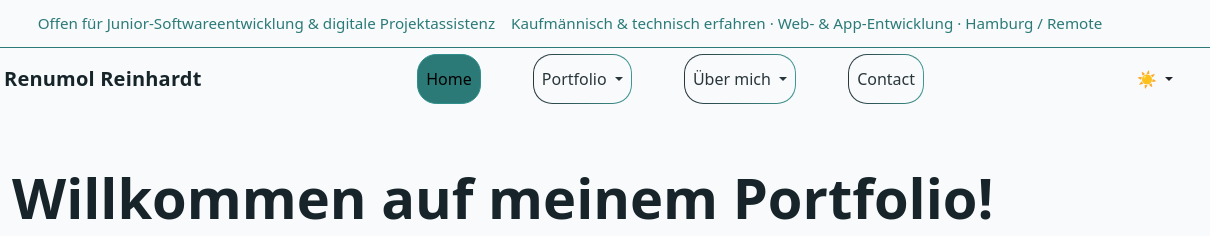
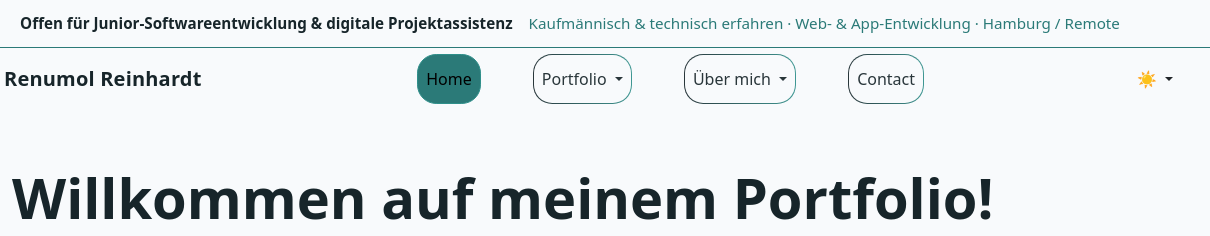
Before and after one commit to RenoR-711/Portfolio-Website, a plain HTML site: page index.html in a window 1280 px wide. Shown: the top 236 px of the page, 70-1280 px from the left. Drawn offline with nearby package versions, Linux system fonts and the light colour scheme.

Commit message:
Update index.html

```diff
--- a/index.html
+++ b/index.html
@@ -29,8 +29,10 @@
   <header>
     <div class="site-banner">
       <!-- Aktuell offen für Backend-Junior & Digitalisierungsrollen im Raum Hamburg / Remote  -->
+      <span class="banner-status">
         Offen für Junior-Softwareentwicklung & digitale Projektassistenz
-      <span class="d-none d-md-inline">
+      </span>
+      <span class="banner-info">
         Kaufmännisch & technisch erfahren · Web- & App-Entwicklung · Hamburg / Remote
       </span>
     </div>
```
